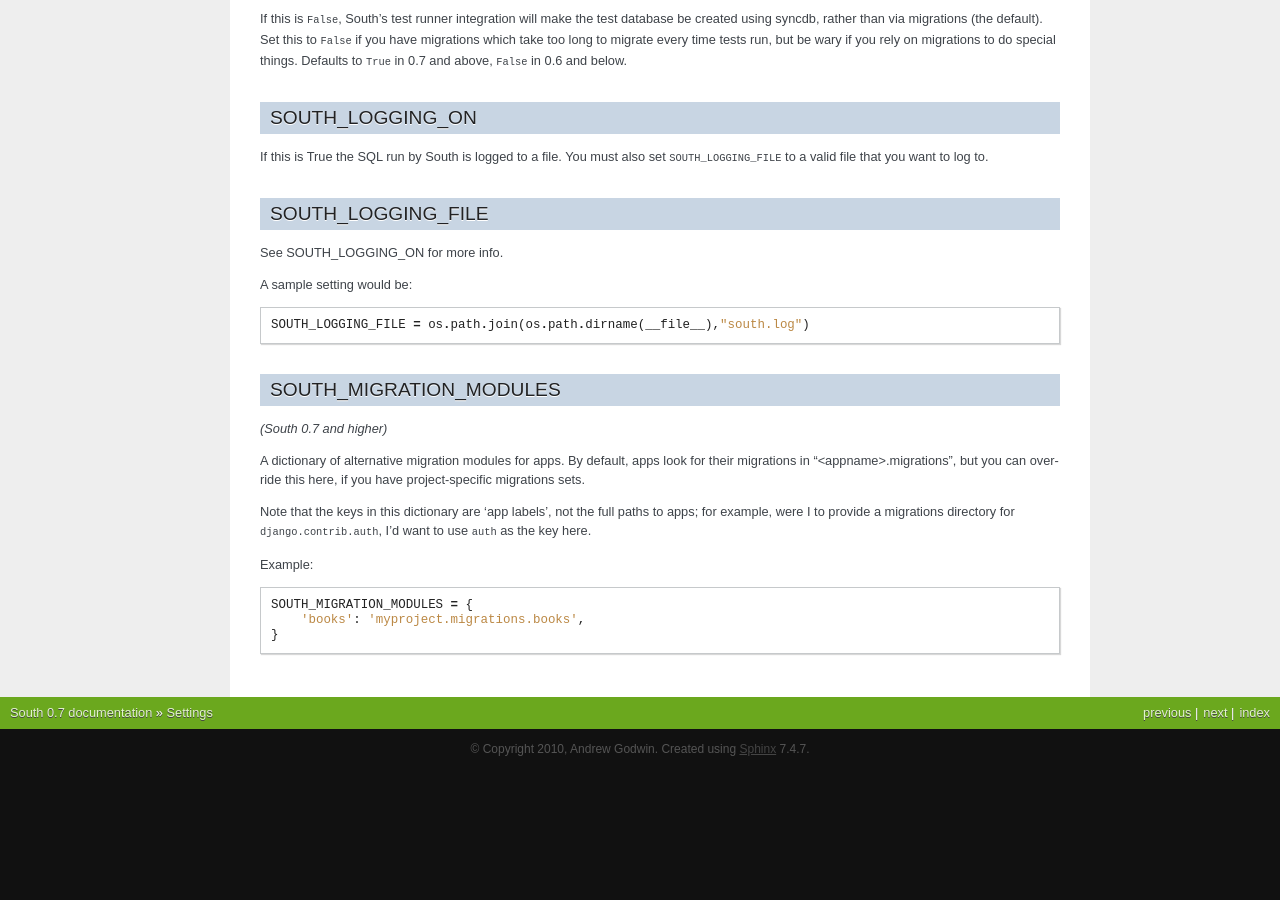
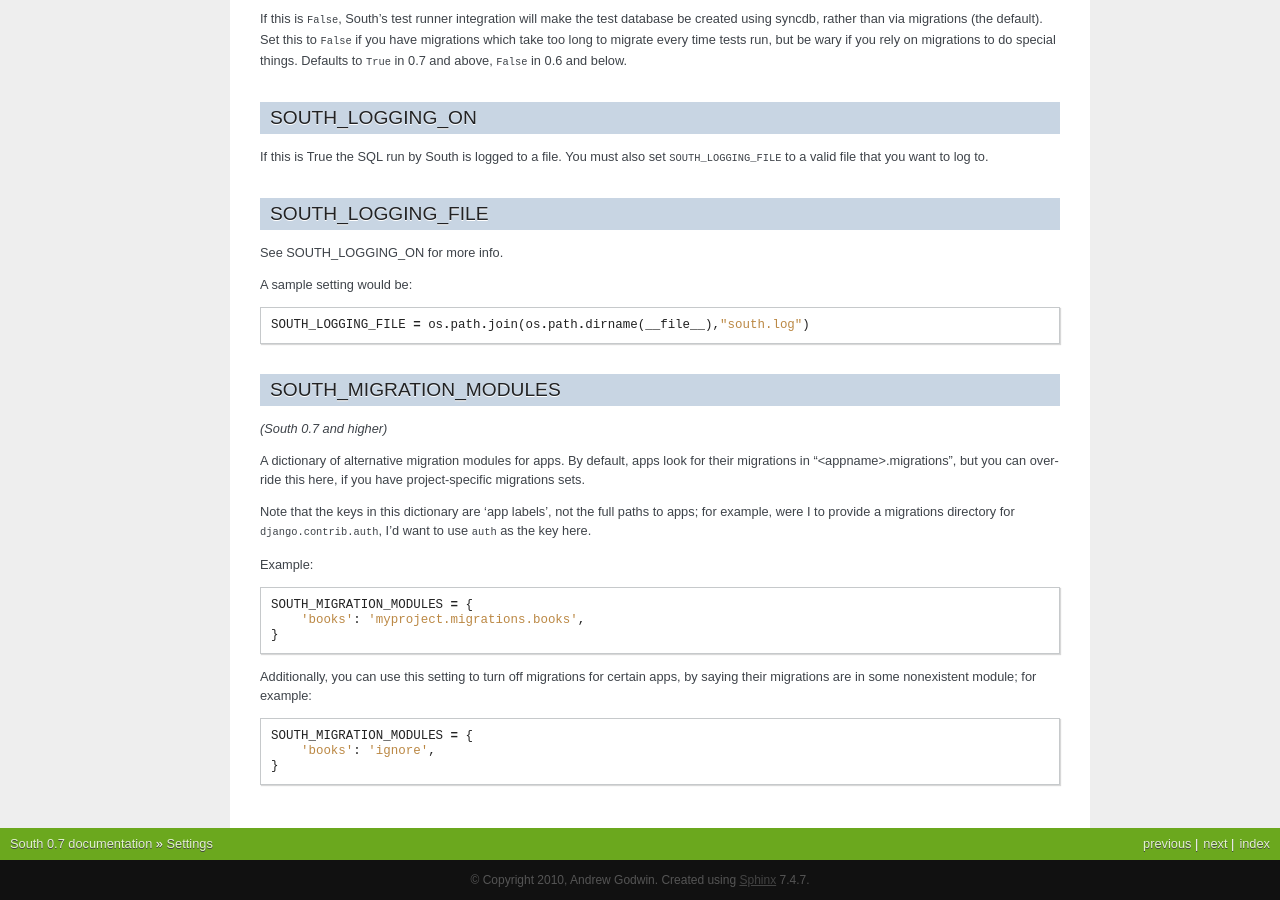
Before and after one commit to matthiask/south, a Sphinx documentation site: the page built from docs/settings.rst, in a window 1280 px wide and 900 px high, scrolled down 814 px. Built offline with Sphinx 7.4.7, drawn with Linux system fonts in a browser that asks for light colours; before the commit the page ends 1583 px from its top, so only the background shows below that.

Commit message:
Docs suggestion from #640

```diff
--- a/docs/settings.rst
+++ b/docs/settings.rst
@@ -91,3 +91,10 @@ Example::
  SOUTH_MIGRATION_MODULES = {
      'books': 'myproject.migrations.books',
  }
+
+Additionally, you can use this setting to turn off migrations for certain apps,
+by saying their migrations are in some nonexistent module; for example::
+
+ SOUTH_MIGRATION_MODULES = {
+     'books': 'ignore',
+ }
```
